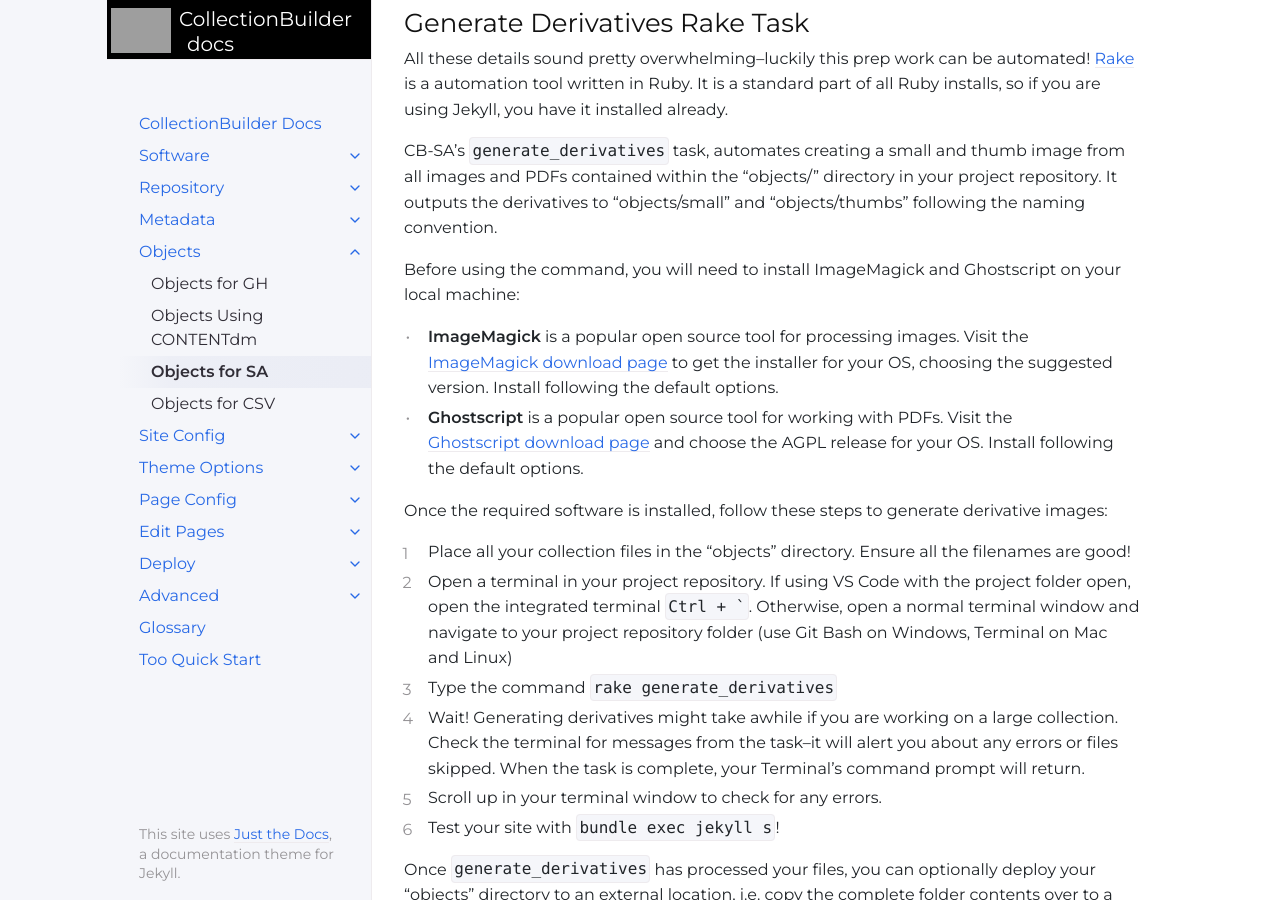
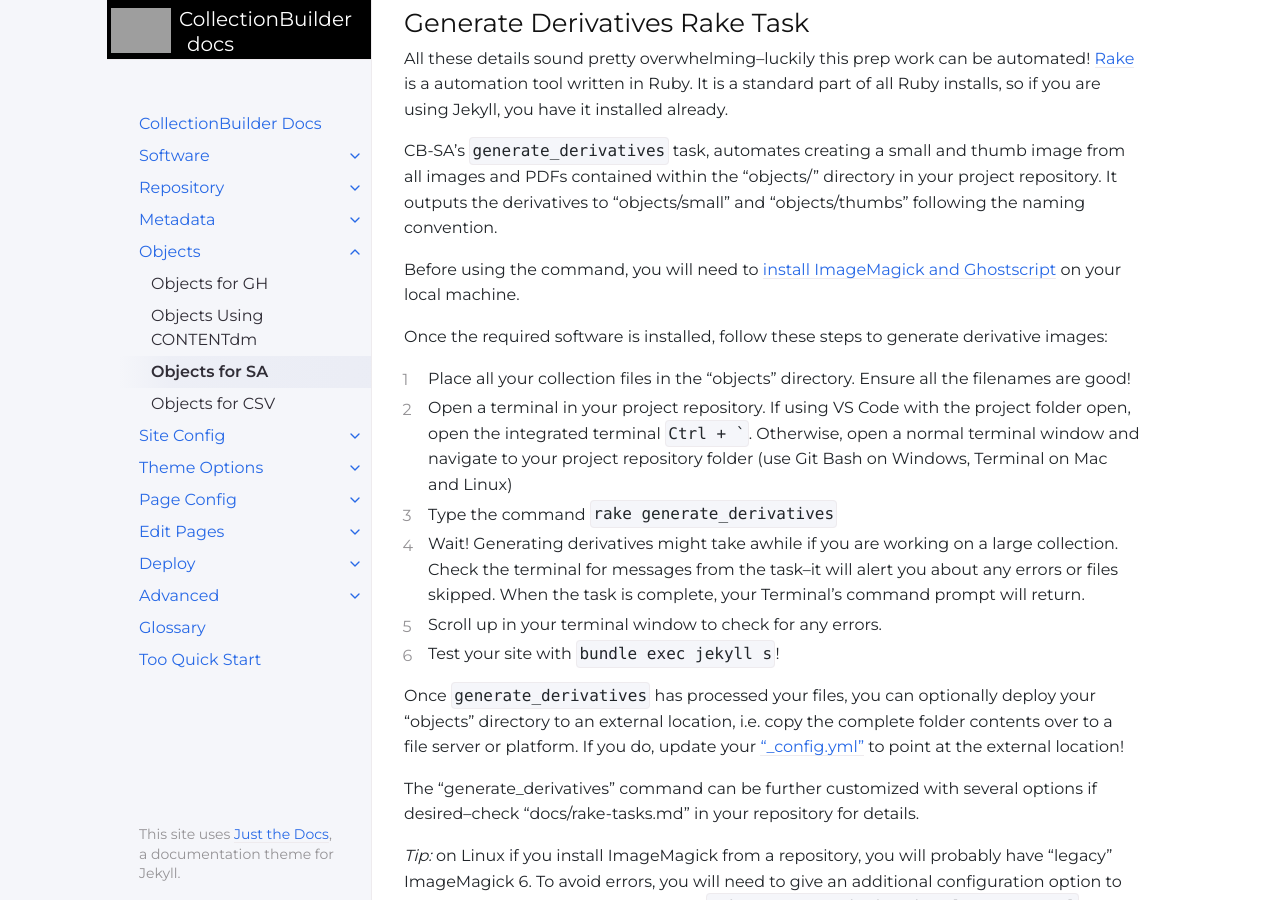
Before and after one commit to CollectionBuilder/cb-docs, a Jekyll site: the page built from docs/objects/sa-objects.md, in a window 1280 px wide and 900 px high, scrolled down 1834 px. Built offline with Jekyll 4.4.1, drawn with Linux system fonts in a browser that asks for light colours.

Commit message:
install imagemagick to software section for some reason...

```diff
--- a/docs/objects/sa-objects.md
+++ b/docs/objects/sa-objects.md
@@ -59,10 +59,7 @@ It is a standard part of all Ruby installs, so if you are using Jekyll, you have
 CB-SA's `generate_derivatives` task, automates creating a small and thumb image from all images and PDFs contained within the "objects/" directory in your project repository.
 It outputs the derivatives to "objects/small" and "objects/thumbs" following the naming convention.
 
-Before using the command, you will need to install ImageMagick and Ghostscript on your local machine:
-
-- **ImageMagick** is a popular open source tool for processing images. Visit the [ImageMagick download page](https://imagemagick.org/script/download.php) to get the installer for your OS, choosing the suggested version. Install following the default options.
-- **Ghostscript** is a popular open source tool for working with PDFs. Visit the [Ghostscript download page](https://www.ghostscript.com/download/gsdnld.html) and choose the AGPL release for your OS. Install following the default options.
+Before using the command, you will need to [install ImageMagick and Ghostscript]({{ '/docs/software/optional.html' | relative_url }}) on your local machine.
 
 Once the required software is installed, follow these steps to generate derivative images:
 
```
Also changed, not shown: docs/software/optional.md (added, +51 -0 lines).
